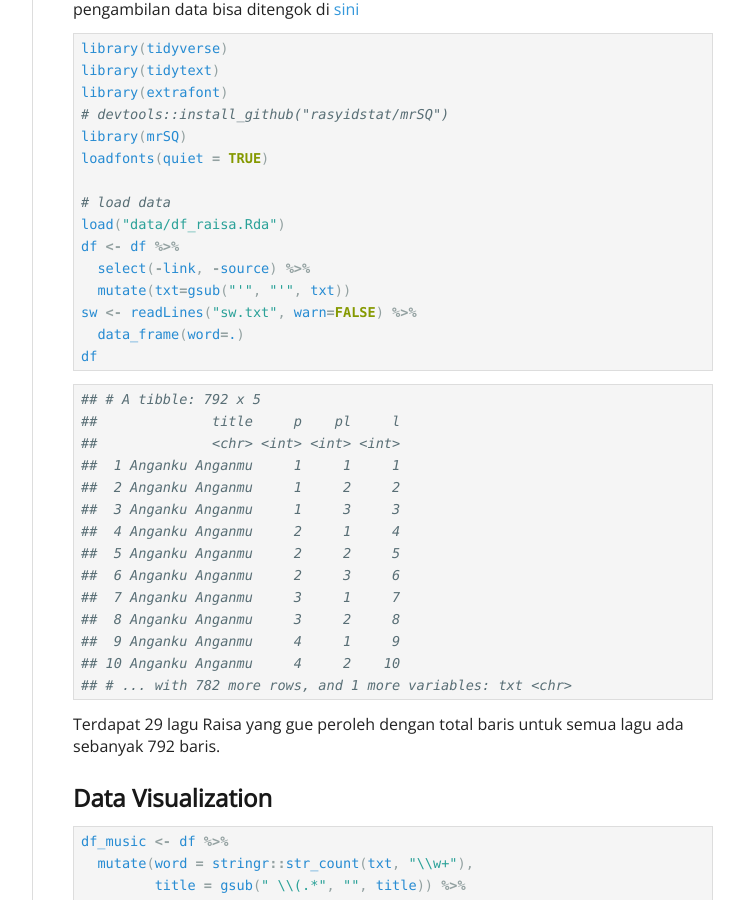
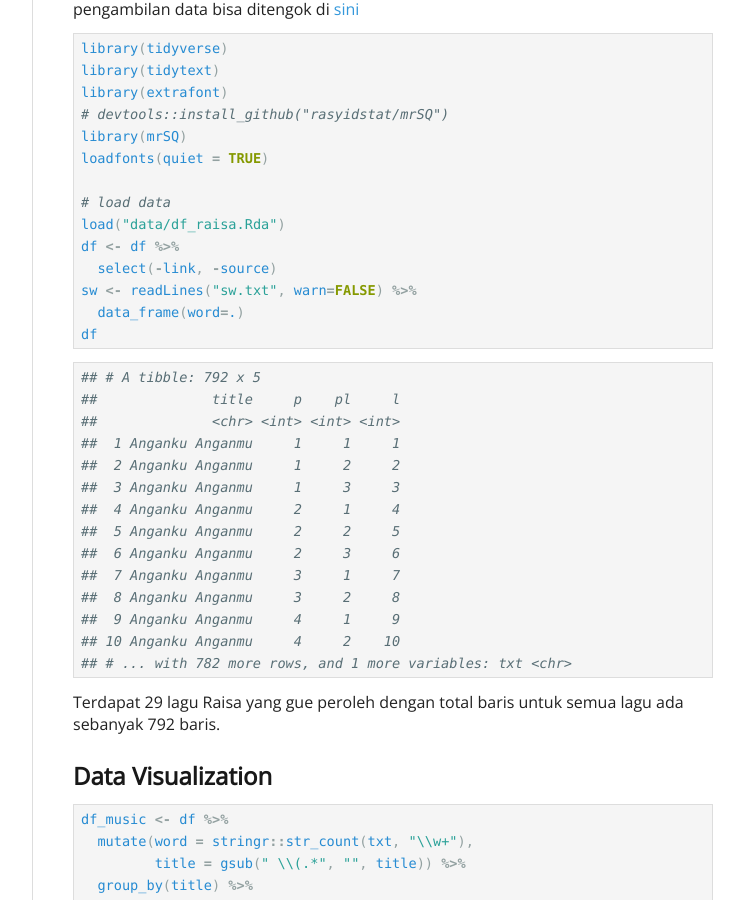
Before and after one commit to rasyidstat/rasyidstat.github.io, a Jekyll site: the page built from _posts/datakepo/2017-09-14-selamat-jalan-raisa.md, in a window 1280 px wide and 900 px high, scrolled down 684 px. Shown: the whole window, without its empty margins (378-1122 px from the left). Built offline with Jekyll 4.4.1, drawn with Linux system fonts in a browser that asks for light colours; nearby versions of some CDN libraries; comment, search, counter and statistics services are not loaded.

Commit message:
Raisa (updated)

```diff
--- a/_posts/datakepo/2017-09-14-selamat-jalan-raisa.md
+++ b/_posts/datakepo/2017-09-14-selamat-jalan-raisa.md
@@ -33,8 +33,7 @@ loadfonts(quiet = TRUE)
 # load data
 load("data/df_raisa.Rda")
 df <- df %>%
-  select(-link, -source) %>%
-  mutate(txt=gsub("'", "'", txt))
+  select(-link, -source)
 sw <- readLines("sw.txt", warn=FALSE) %>%
   data_frame(word=.)
 df
```
